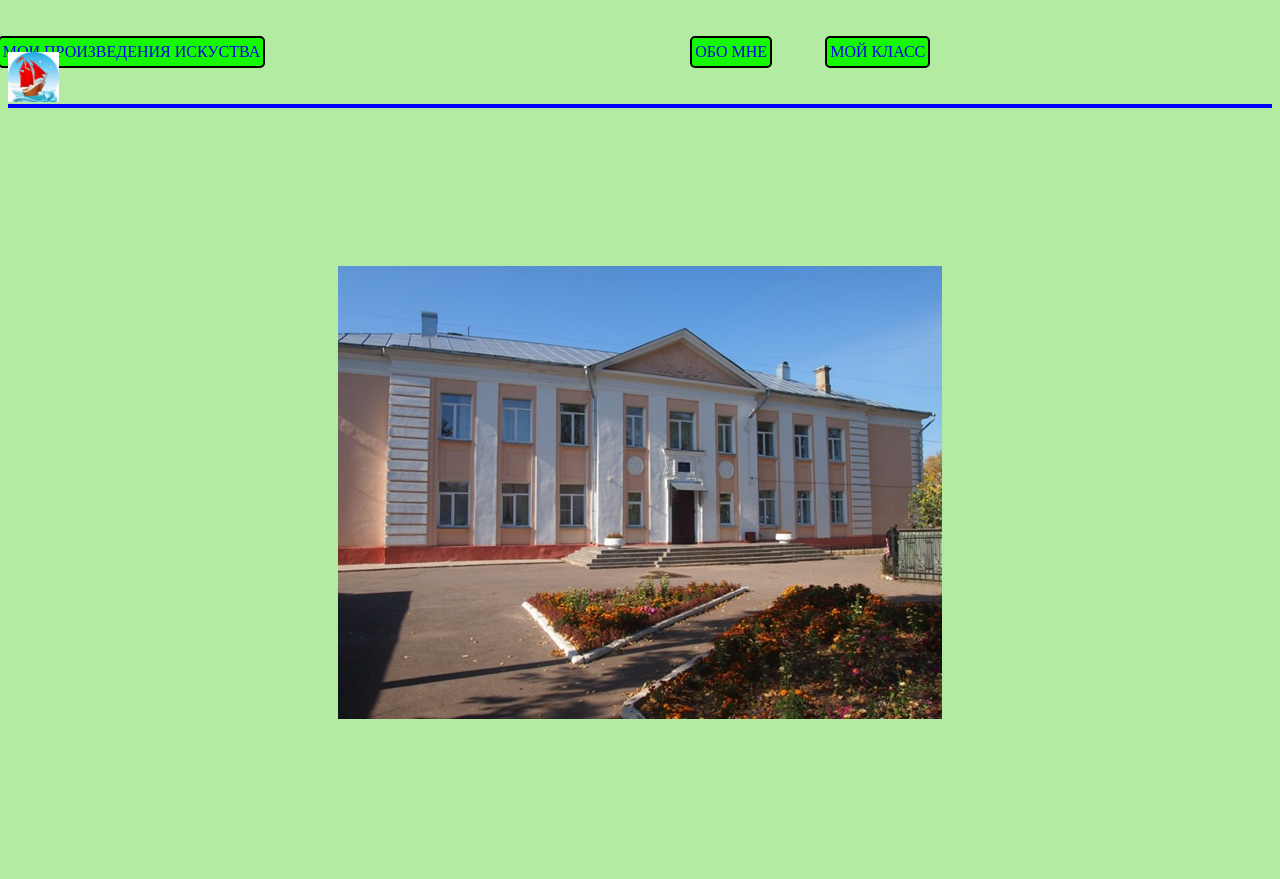
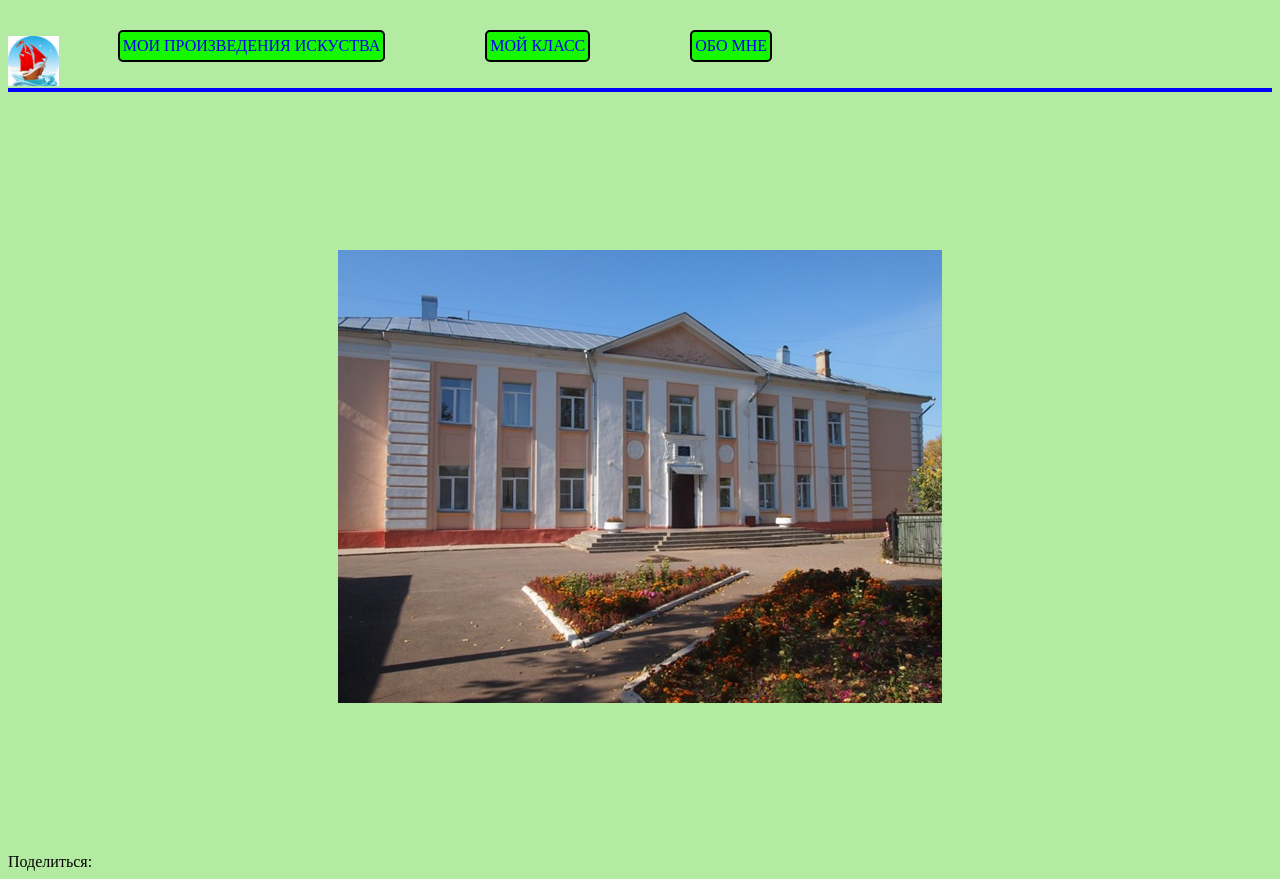
Before and after one commit to koegan-websayt/bobor, a plain HTML site: page index.html in a window 1280 px wide. Before the commit the page ends 800 px from the top, so only its background shows below. Drawn offline with Linux system fonts and the light colour scheme.

Commit message:
Add files via upload

```diff
--- a/index.html
+++ b/index.html
@@ -10,7 +10,7 @@
 <body>
     <div class="menu">
         <ul>
-            <li class="mus"><a href="#">МОИ ПРОИЗВЕДЕНИЯ ИСКУСТВА</a></li>
+            <li><a href="#">МОИ ПРОИЗВЕДЕНИЯ ИСКУСТВА</a></li>
             <li><a href="#">МОЙ КЛАСС</a></li>
             <li><a href="#">ОБО МНЕ</a></li>
         </ul>
@@ -19,4 +19,11 @@
     <img class="boat" src="637b64b8x_.jpg" alt="караблик">
     <img class="school" src="skholl.jpg" alt="школа">
 </body>
+<footer>
+    <div class="share">
+        Поделиться:
+        <script src="https://yastatic.net/share2/share.js"></script>
+<div class="ya-share2" data-curtain data-shape="round" data-services="messenger,vkontakte,odnoklassniki,telegram,viber,whatsapp"></div>
+    </div>
+</footer>
 </html>
--- a/style.css
+++ b/style.css
@@ -1,10 +1,11 @@
 .menu {
-    border: none;
+    height: 60px;
+    overflow: hidden;
 }
 
 .menu ul li {
-    margin-left: -740px;
-    margin-top: 20px;
+    margin-left: -400px;
+    margin-top: 6px;
     margin-right: 500px;
     list-style-type: none;
 }
@@ -53,7 +54,12 @@ body {
 }
 
 .school {
+    pointer-events: none;
     display: block;
     margin: 0 auto;
     margin-top: 160px;
 }
+
+.share {
+    margin-top: 150px;
+  }
```
